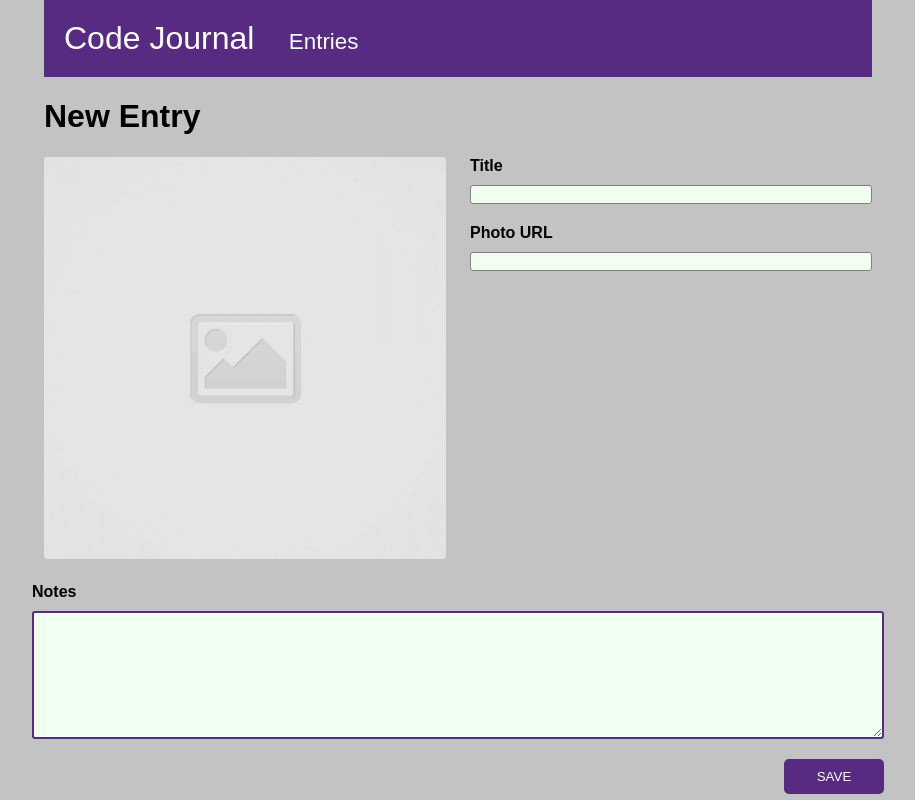
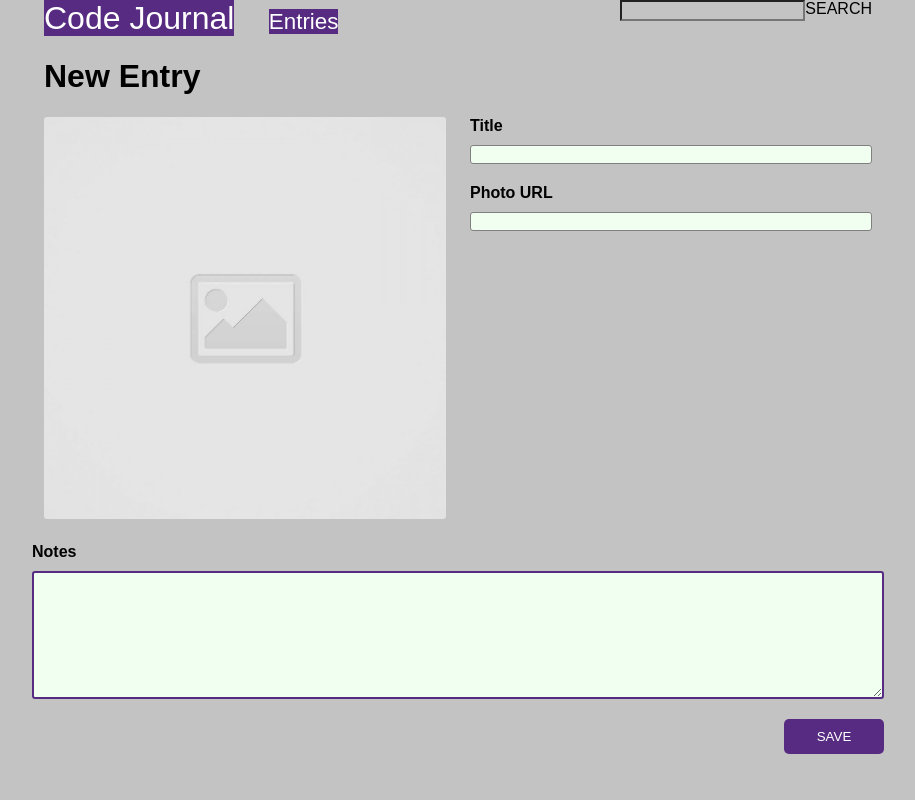
Before and after one commit to vkalinkin/code-journal, a website: page index.html in a window 1280 px wide. Shown: the whole page, without its empty margins (182-1097 px from the left). Drawn offline with Linux system fonts and the light colour scheme.

Commit message:
redid search bar html, add new entry will work

```diff
--- a/css/styles.css
+++ b/css/styles.css
@@ -27,6 +27,11 @@
 
 .e-tab {
   background-color: #562b81;
+}
+
+.search-section {
+  display: flex;
+  justify-content: flex-end;
 }
 
 #entryTitle {
--- a/index.html
+++ b/index.html
@@ -21,16 +21,35 @@
   <main>
 
     <div class="container">
-
-      <div class="row">
-        <div class="column-full">
-          <div class="pageTitle-block">
+      <form>
+        <div class="row">
+          <div class="column-half">
             <span class="cj-title">Code Journal</span>
             <span class="entries-tab"><a class="e-tab">Entries</a></span>
+          </div>
 
+          <div class="column-half search-section">
+            <span>
+              <input type="text" id="searchBar" name="search">
+            </span>
+            <span>
+              SEARCH
+            </span>
           </div>
         </div>
-      </div>
+
+
+
+          <!-- <div class="column-full">
+            <div class="pageTitle-block">
+              <span class="cj-title">Code Journal</span>
+              <span class="entries-tab"><a class="e-tab">Entries</a></span>
+
+            </div>
+          </div> -->
+
+      </form>
+
 
       <div class = "inputForm" data-view="entry-form">
         <div class="row">
```
